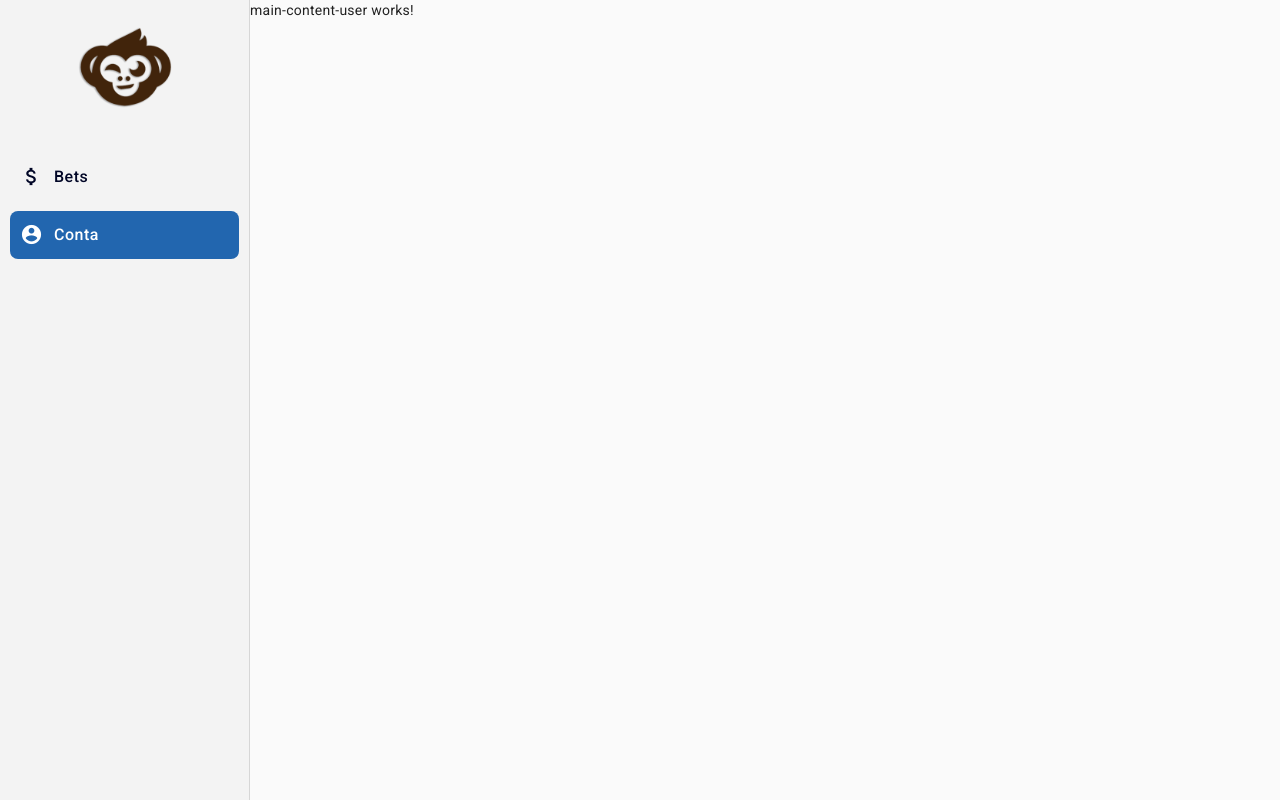
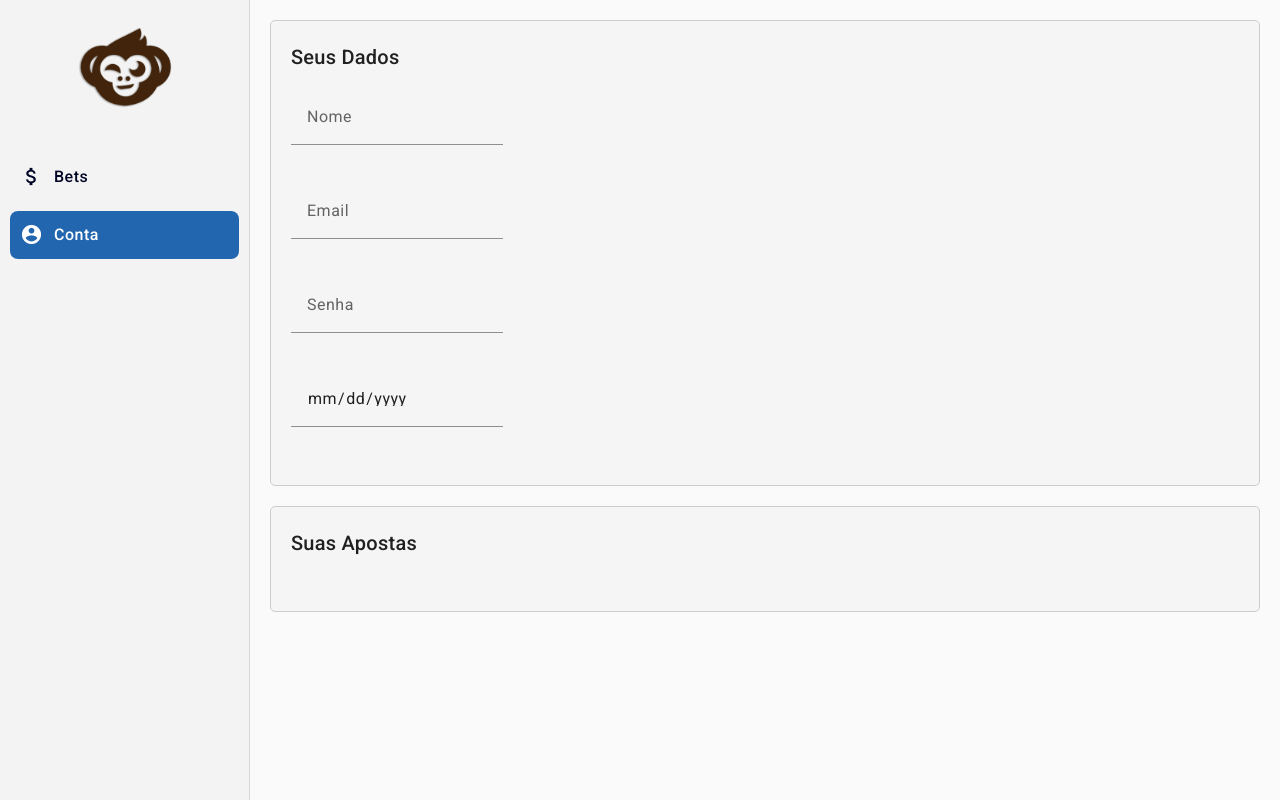
Before and after one commit to juanfariastk/PixZoo, an Angular app: page /dashboard/user in a window 1280 px wide. Built offline with nearby package versions, Linux system fonts and the light colour scheme.

Commit message:
feat (main content, main content users)

```diff
--- a/angular.json
+++ b/angular.json
@@ -102,5 +102,8 @@
         }
       }
     }
+  },
+  "cli": {
+    "analytics": "e4f2bde5-e127-4335-82b0-06371c22cb4e"
   }
 }
--- a/src/app/side-navbar/bet-services/bet-control.service.ts
+++ b/src/app/side-navbar/bet-services/bet-control.service.ts
@@ -19,4 +19,13 @@ export class BetControlService {
   createBet(userBet:DataBet){
     return this.http.post(`${this.baseUrl}/userBet`, userBet);
   }
+
+  listBets(){
+    const user = this.userService.getCurrentUser();
+    const userId = user?.userId;
+    if (userId !== undefined) {
+      return this.http.get(`${this.baseUrl}/userBet/${userId}`);
+    }
+    return;
+  }
 }
--- a/src/app/side-navbar/main-content-user/main-content-user.component.html
+++ b/src/app/side-navbar/main-content-user/main-content-user.component.html
@@ -1 +1,41 @@
-<p>main-content-user works!</p>
+<div class="user-data">
+  <h2>Seus Dados</h2>
+  <form [formGroup]="userDataForm">
+    <div class="form-group">
+      <mat-form-field>
+        <input matInput placeholder="Nome" formControlName="name" required>
+      </mat-form-field>
+    </div>
+    <div class="form-group">
+      <mat-form-field>
+        <input matInput placeholder="Email" formControlName="email" required>
+      </mat-form-field>
+    </div>
+    <div class="form-group">
+      <mat-form-field>
+        <input matInput placeholder="Senha" formControlName="password" required>
+      </mat-form-field>
+    </div>
+    <div class="form-group">
+      <mat-form-field>
+        <input matInput type="date" placeholder="Aniversário" formControlName="birthday" required>
+      </mat-form-field>
+    </div>
+  </form>
+</div>
+
+<div class="user-bets">
+  <h2>Suas Apostas</h2>
+  <mat-list>
+    <mat-list-item *ngFor="let bet of userBets">
+      <div class="bet-details">
+        <div class="animal-details" *ngFor="let animalSelected of bet.animalsSelected">
+          (Animal: {{ animalSelected.key}})
+        </div>
+        <div class="amount-details">
+          Valor da Aposta: R$ {{ bet.amountBet }}
+        </div>
+      </div>
+    </mat-list-item>
+  </mat-list>
+</div>
--- a/src/app/side-navbar/main-content-user/main-content-user.component.scss
+++ b/src/app/side-navbar/main-content-user/main-content-user.component.scss
@@ -0,0 +1,33 @@
+.user-data {
+    padding: 20px;
+    border: 1px solid #ccc;
+    margin: 20px;
+    border-radius: 5px;
+    background-color: #f5f5f5;
+  }
+
+  .user-bets {
+    padding: 20px;
+    border: 1px solid #ccc;
+    margin: 20px;
+    border-radius: 5px;
+    background-color: #f5f5f5;
+  }
+
+  .form-group {
+    margin-bottom: 16px;
+  }
+
+  .bet-details {
+    display: flex;
+    justify-content: space-between;
+    align-items: center;
+  }
+
+  .animal-details {
+    font-weight: bold;
+  }
+
+  .amount-details {
+    color: #777;
+  }
--- a/src/app/side-navbar/main-content-user/main-content-user.component.ts
+++ b/src/app/side-navbar/main-content-user/main-content-user.component.ts
@@ -1,10 +1,49 @@
-import { Component } from '@angular/core';
+  import { Component, OnInit } from '@angular/core';
+  import { BetControlService } from '../bet-services/bet-control.service';
+  import { UserService } from 'src/app/users/services/user.service';
+  import { FormGroup, FormBuilder, Validators } from '@angular/forms';
+  import { UserAllData } from 'src/app/shared/types/userAllData.type';
 
   @Component({
     selector: 'app-main-content-user',
     templateUrl: './main-content-user.component.html',
     styleUrls: ['./main-content-user.component.scss']
   })
-export class MainContentUserComponent {
+  export class MainContentUserComponent implements OnInit {
+    userDataForm: FormGroup;
+    userBets:any[] = [];
+
+    constructor(
+      private betControlService: BetControlService,
+      private userService: UserService,
+      private formBuilder: FormBuilder
+    ) {
+      this.userDataForm = this.formBuilder.group({
+        name: ['', Validators.required],
+        email: ['', [Validators.required, Validators.email]],
+        password: ['', Validators.required],
+        birthday: ['', Validators.required]
+      });
+    }
+
+    ngOnInit() {
+
+      this.userService.getCurrentUserAllData().subscribe((user: UserAllData | null) => {
+        if (user) {
+          this.userDataForm.patchValue({
+            name: user.name,
+            email: user.email,
+            password: user.password,
+            birthday: user.birthday
+          });
+        }
+      });
+
+      this.betControlService.listBets()?.subscribe((bets: any) => {
+        if (bets) {
+          this.userBets = bets;
+        }
+      });
 
     }
+  }
--- a/src/app/side-navbar/main-content/main-content.component.html
+++ b/src/app/side-navbar/main-content/main-content.component.html
@@ -1,4 +1,4 @@
-<p>main-content works!</p>
+<h1>Faça a sua aposta!</h1>
 
 <div class="animal-list">
   <mat-card *ngFor="let animal of animals" (click)="toggleSelection(animal)" [ngClass]="{ 'selected': isSelected(animal) }" class="animal-item">
@@ -7,4 +7,10 @@
   </mat-card>
 </div>
 
-<button mat-raised-button class="custom-button" (click)="apostar()"><span>Apostar</span></button>
+<div class="bet-container">
+  <mat-form-field class="bet-input">
+    <input matInput [(ngModel)]="betAmount" type="number" placeholder="Valor da aposta" required />
+  </mat-form-field>
+
+  <button mat-raised-button class="custom-button" (click)="apostar()"><span>Apostar</span></button>
+</div>
--- a/src/app/side-navbar/main-content/main-content.component.scss
+++ b/src/app/side-navbar/main-content/main-content.component.scss
@@ -47,8 +47,8 @@
   }
 
   button {
-    margin: 5px;
-    margin-left: 25px;
+    margin: -23px -2px 0px 0px;
+    padding: 28px;
     background-color: #6f8dca !important;
 
     span{
@@ -56,3 +56,25 @@
 
     }
   }
+
+  h1 {
+    text-align: left;
+    font-size: 32px;
+    font-weight: 400;
+    text-transform: uppercase;
+    margin: 20px 0 0 25px;
+    color: #333;
+  }
+
+  .bet-container {
+    display: flex;
+    align-items: center;
+    width: 400px;
+    margin-left:25px;
+    margin-right: 0;
+  }
+
+  .bet-input {
+    flex: 1;
+    margin-right: 0px;
+  }
--- a/src/app/side-navbar/main-content/main-content.component.ts
+++ b/src/app/side-navbar/main-content/main-content.component.ts
@@ -5,6 +5,8 @@ import { DataBet } from 'src/app/shared/types/dataBet.type';
 import { UserAllData } from 'src/app/shared/types/userAllData.type';
 import { UserService } from 'src/app/users/services/user.service';
 import { BetControlService } from '../bet-services/bet-control.service';
+import { MatSnackBar } from '@angular/material/snack-bar';
+
 
 @Component({
   selector: 'app-main-content',
@@ -14,7 +16,9 @@ import { BetControlService } from '../bet-services/bet-control.service';
 export class MainContentComponent {
   animals: Animal[] = animalsArray;
   selectedAnimals: Animal[] = [];
-  constructor(private betControlService: BetControlService, private userService:UserService){}
+  betAmount: number=0;
+
+  constructor(private betControlService: BetControlService, private userService:UserService, private snackBar: MatSnackBar, ){}
 
   toggleSelection(animal: Animal) {
     if (this.isSelected(animal)) {
@@ -28,7 +32,19 @@ export class MainContentComponent {
     return this.selectedAnimals.includes(animal);
   }
 
+  isAbleToBet(): boolean {
+    return this.selectedAnimals.length > 0 && this.betAmount > 0;
+  }
+
   apostar() {
+
+    if (!this.isAbleToBet()) {
+      this.snackBar.open('Selecione pelo menos um animal e insira um valor válido.', 'Fechar', {
+        duration: 3000,
+        horizontalPosition: 'center',
+        verticalPosition: 'bottom',
+      });
+    }
 
     this.userService.getCurrentUserAllData().subscribe(async (currentUser: UserAllData | null) => {
       if (!currentUser) {
@@ -48,7 +64,7 @@ export class MainContentComponent {
         userCPF: currentUser.CPF,
         userEmail: currentUser.email,
         animalsSelected: animalsSelected,
-        amountBet: 150.0,
+        amountBet: this.betAmount+0.98,
       };
 
       try {
@@ -56,12 +72,18 @@ export class MainContentComponent {
         console.log('Saldo atualizado com sucesso.');
       } catch (error) {
         console.error('Erro ao atualizar o saldo:', error);
+        this.snackBar.open('O valor da aposta é maior do que o saldo disponível.', 'Fechar', {
+          duration: 3000,
+          horizontalPosition: 'center',
+          verticalPosition: 'bottom',
+        });
         return;
       }
 
       try {
         const response = await this.betControlService.createBet(dataBet).toPromise();
-        console.log('Aposta criada com sucesso:', response);
+        //console.log('Aposta criada com sucesso:', response);
+        const responseBets = await this.betControlService.listBets()?.toPromise();
         this.selectedAnimals = [];
       } catch (error) {
         console.error('Erro ao criar a aposta:', error);
--- a/src/app/side-navbar/side-navbar.module.ts
+++ b/src/app/side-navbar/side-navbar.module.ts
@@ -11,6 +11,8 @@ import { MatListModule } from '@angular/material/list';
 import { MatMenuModule } from '@angular/material/menu';
 import { MatSidenavModule } from '@angular/material/sidenav';
 import { MatToolbarModule } from '@angular/material/toolbar';
+import { MatSnackBarModule } from '@angular/material/snack-bar';
+import { FormsModule, ReactiveFormsModule } from '@angular/forms';
 
 import { RouterModule } from '@angular/router';
 
@@ -29,6 +31,8 @@ import { SideNavbarRoutingModule } from './side-navbar-routing.module';
     CommonModule,
     RouterModule,
     HttpClientModule,
+    FormsModule,
+    ReactiveFormsModule,
     SideNavbarRoutingModule,
     MatSidenavModule,
     MatButtonModule,
@@ -38,6 +42,7 @@ import { SideNavbarRoutingModule } from './side-navbar-routing.module';
     MatMenuModule,
     MatToolbarModule,
     MatListModule,
+    MatSnackBarModule,
     MatCardModule
   ]
 })
```
Lines whose indentation alone changed are shown as unchanged.
